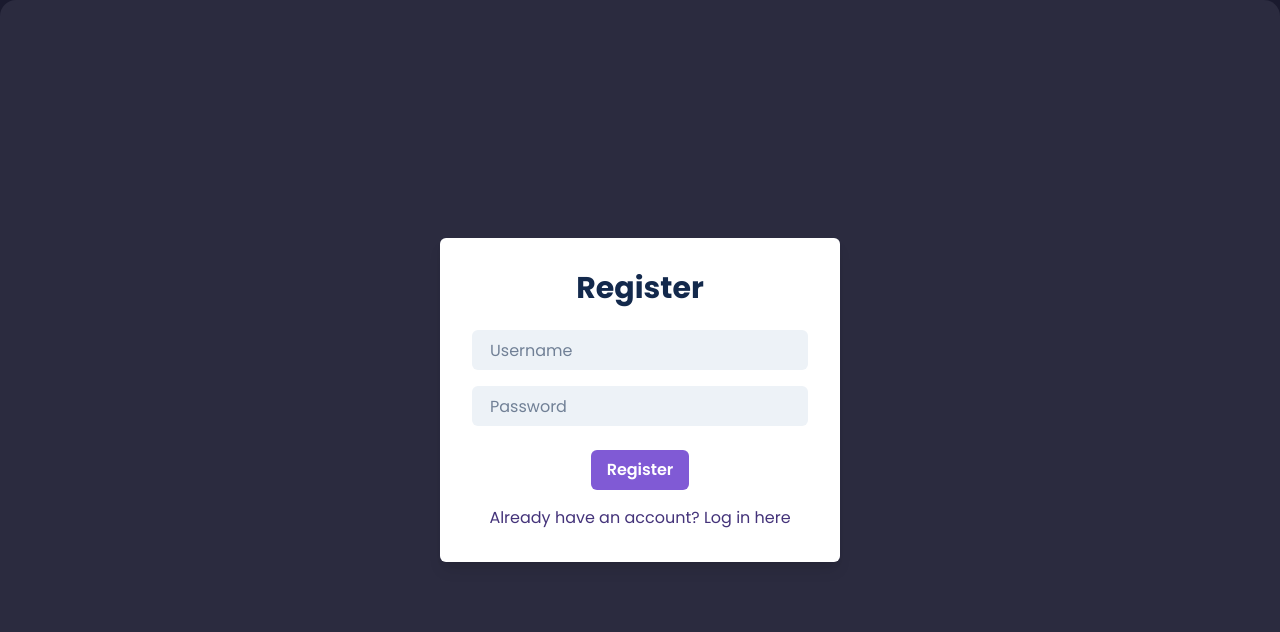
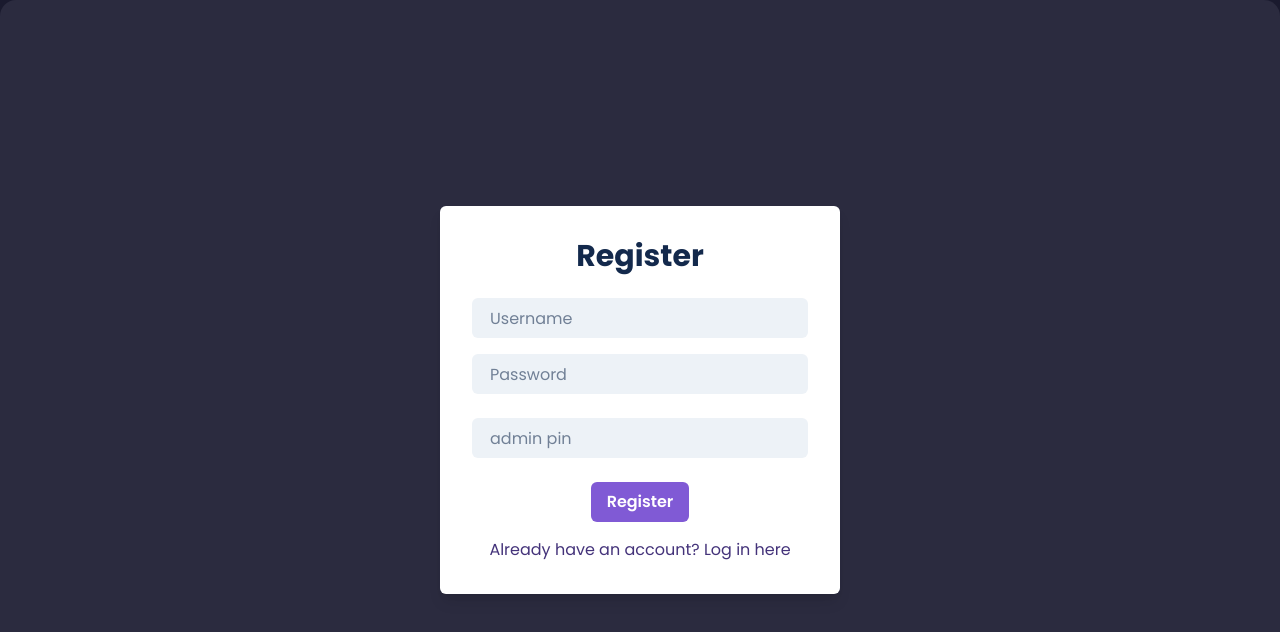
Before and after one commit to Anzchen/ditto.io, a React (Create React App) app: page /register in a window 1280 px wide. Shown: the top 632 px of the page. Built offline with nearby package versions, Linux system fonts and the light colour scheme; no server answers.

Commit message:
admin register fix

```diff
--- a/src/components/Login/register.jsx
+++ b/src/components/Login/register.jsx
@@ -6,14 +6,36 @@ import * as client from "../../client.ts";
 
 function Register() {
   const [error, setError] = useState("");
-  const [user, setUser] = useState({ username: "", password: "" });
+  const [user, setUser] = useState({
+    username: "",
+    password: "",
+    role: "USER",
+    songs: [],
+    following: [],
+    followers: [],
+  });
+  const [pin, setPin] = useState("");
   const navigate = useNavigate();
   const signup = async () => {
     try {
+      if (pin === "1234") {
+        console.log("pin: " + pin);
+        setUser({
+          ...user,
+          role: "ADMIN",
+        });
+        user.role = "ADMIN";
+        console.log(user.role);
+      } else {
+        setUser({
+          ...user,
+          role: "USER",
+        });
+      }
       await client.signup(user);
-      navigate("/profile/${username}");
+      navigate(`/profile/${user.username}`);
     } catch (err) {
-      setError(err.response.data.message);
+      setError(err);
     }
   };
 
@@ -58,6 +80,15 @@ function Register() {
             })
           }
         />
+        <Input
+          type="password"
+          placeholder="admin pin"
+          variant="filled"
+          size="md"
+          mb="6"
+          value={pin}
+          onChange={(e) => setPin(e.target.value)}
+        />
         <Button colorScheme="purple" size="md" onClick={signup} mb="4">
           Register
         </Button>
```
